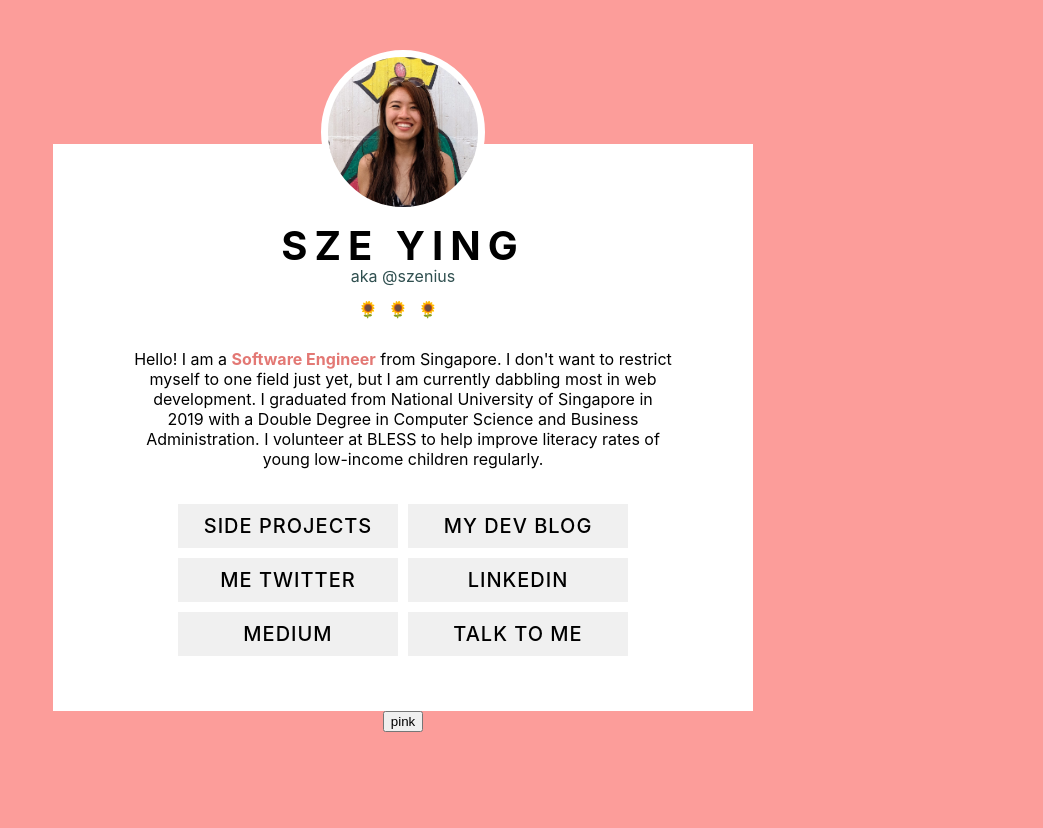
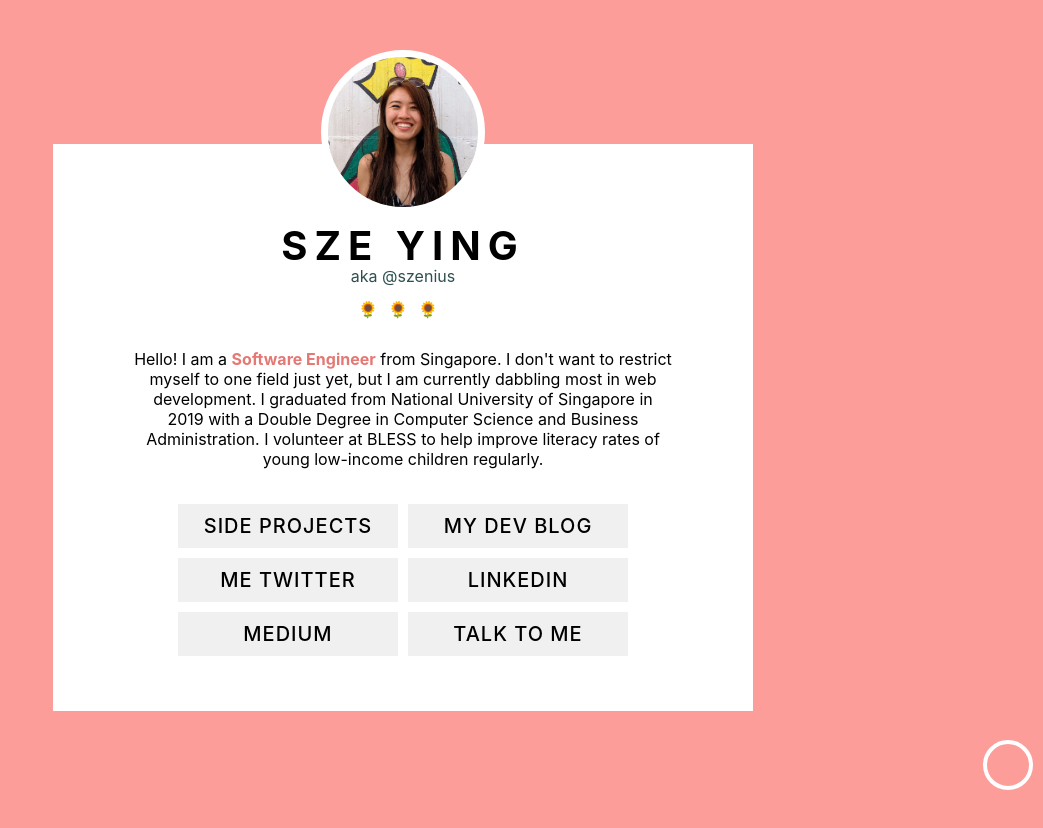
Before and after one commit to szenius/szeying.codes, a React (Create React App) app: page / in a window 1280 px wide. Shown: the top 828 px of the page, without its empty margins (237-1280 px from the left). Built offline with nearby package versions, Linux system fonts and the light colour scheme.

Commit message:
style: toggle

```diff
--- a/src/components/theme/ColorThemeToggle.jsx
+++ b/src/components/theme/ColorThemeToggle.jsx
@@ -2,27 +2,43 @@ import React, {useState, useContext} from 'react';
 import {COLOR_THEMES} from './themes';
 import {setColorTheme} from '../../context/actions';
 import {Context} from '../../context/ContextProvider';
-
+import './theme.css';
 export const ColorThemeToggle = () => {
   const [showDropdown, setShowDrawer] = useState(false);
+  const {state} = useContext(Context);
 
+  return (
+    <div class={`color-theme-toggle color-theme-toggle${showDropdown ? '--selected' : ''}`}>
+      {showDropdown && (
+        <ColorThemeToggleDrawer closeDrawer={() => setShowDrawer(false)} />
+      )}
+      <ColorThemeToggleButton color={state.colorTheme} onClick={() => setShowDrawer(!showDropdown)} />
+    </div>
+  );
+};
+
+const ColorThemeToggleDrawer = ({closeDrawer}) => {
   const {state, dispatch} = useContext(Context);
   const changeColorTheme = (newColorTheme) => dispatch(setColorTheme(newColorTheme));
 
   return (
-    <>
-      <ColorThemeToggleButton text={state.colorTheme} onClick={() => setShowDrawer(!showDropdown)} />
-      {showDropdown && <ColorThemeToggleDrawer setColorTheme={changeColorTheme} />}
-    </>
+    <div class="color-theme-toggle-drawer">
+      {Object.values(COLOR_THEMES).map(
+        (color) =>
+          color !== state.colorTheme && (
+            <ColorThemeToggleButton
+              color={color}
+              onClick={() => {
+                changeColorTheme(color);
+                closeDrawer();
+              }}
+            />
+          ),
+      )}
+    </div>
   );
 };
 
-const ColorThemeToggleDrawer = ({setColorTheme}) => (
-  <>
-    {Object.values(COLOR_THEMES).map((color) => (
-      <ColorThemeToggleButton text={color} onClick={() => setColorTheme(color)} />
-    ))}
-  </>
+const ColorThemeToggleButton = ({color, onClick}) => (
+  <button className={`color-theme-toggle__button color-theme-toggle__button--${color}`} onClick={onClick} />
 );
-
-const ColorThemeToggleButton = ({text, onClick}) => <button onClick={onClick}>{text}</button>;
--- /dev/null
+++ b/src/components/theme/theme.css
@@ -0,0 +1,38 @@
+.color-theme-toggle {
+  position: absolute;
+  bottom: 5px;
+  right: 5px;
+}
+
+.color-theme-toggle--selected {
+  background-color: white;
+  border-radius: 30px;
+}
+
+.color-theme-toggle-drawer {
+  display: flex;
+  flex-direction: column;
+  justify-content: right;
+  align-items: right;
+}
+
+.color-theme-toggle__button {
+  border-radius: 50%;
+  border: 4px solid white;
+  width: 50px;
+  height: 50px;
+  text-decoration: none;
+  margin: 5px;
+}
+
+.color-theme-toggle__button--pink {
+  background-color: #fc9d9a;
+}
+
+.color-theme-toggle__button--yellow {
+  background-color: #f9cdad;
+}
+
+.color-theme-toggle__button--green {
+  background-color: #83af9b;
+}
```
